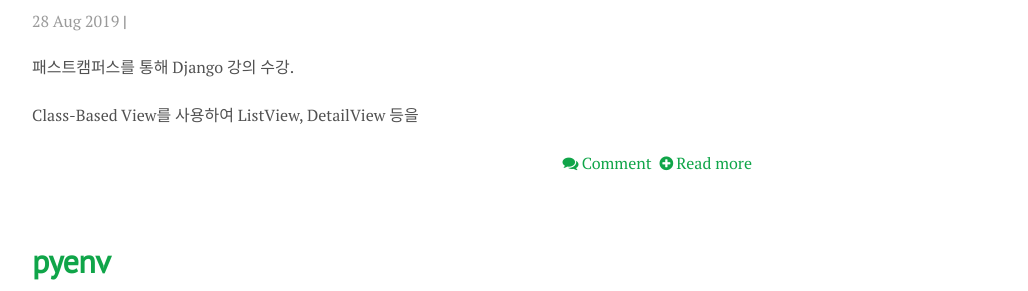
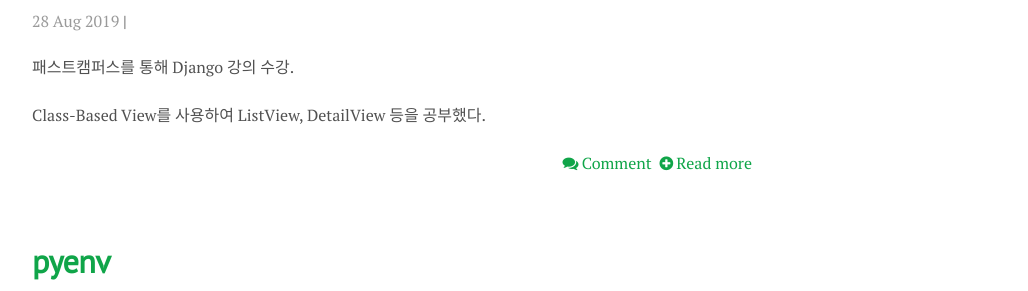
Before and after one commit to somefood/somefood.github.io, a Jekyll site: the page built from blog/index.html, in a window 1280 px wide and 900 px high. Shown: the part 171-462 px from the top of the window, without its empty margins (248-1276 px from the left). Built offline with Jekyll 4.4.1, drawn with Linux system fonts in a browser that asks for light colours; nearby versions of some CDN libraries; the list of posts is cut into pages by our own code; comment, search, counter and statistics services are not loaded.

Commit message:
Update 2019-08-28-TIL.md

```diff
--- a/_posts/Today I Learned/2019-08-28-TIL.md
+++ b/_posts/Today I Learned/2019-08-28-TIL.md
@@ -6,4 +6,4 @@ category: TIL
 
 패스트캠퍼스를 통해 Django 강의 수강.
 
-Class-Based View를 사용하여 ListView, DetailView 등을
+Class-Based View를 사용하여 ListView, DetailView 등을 공부했다.
```
